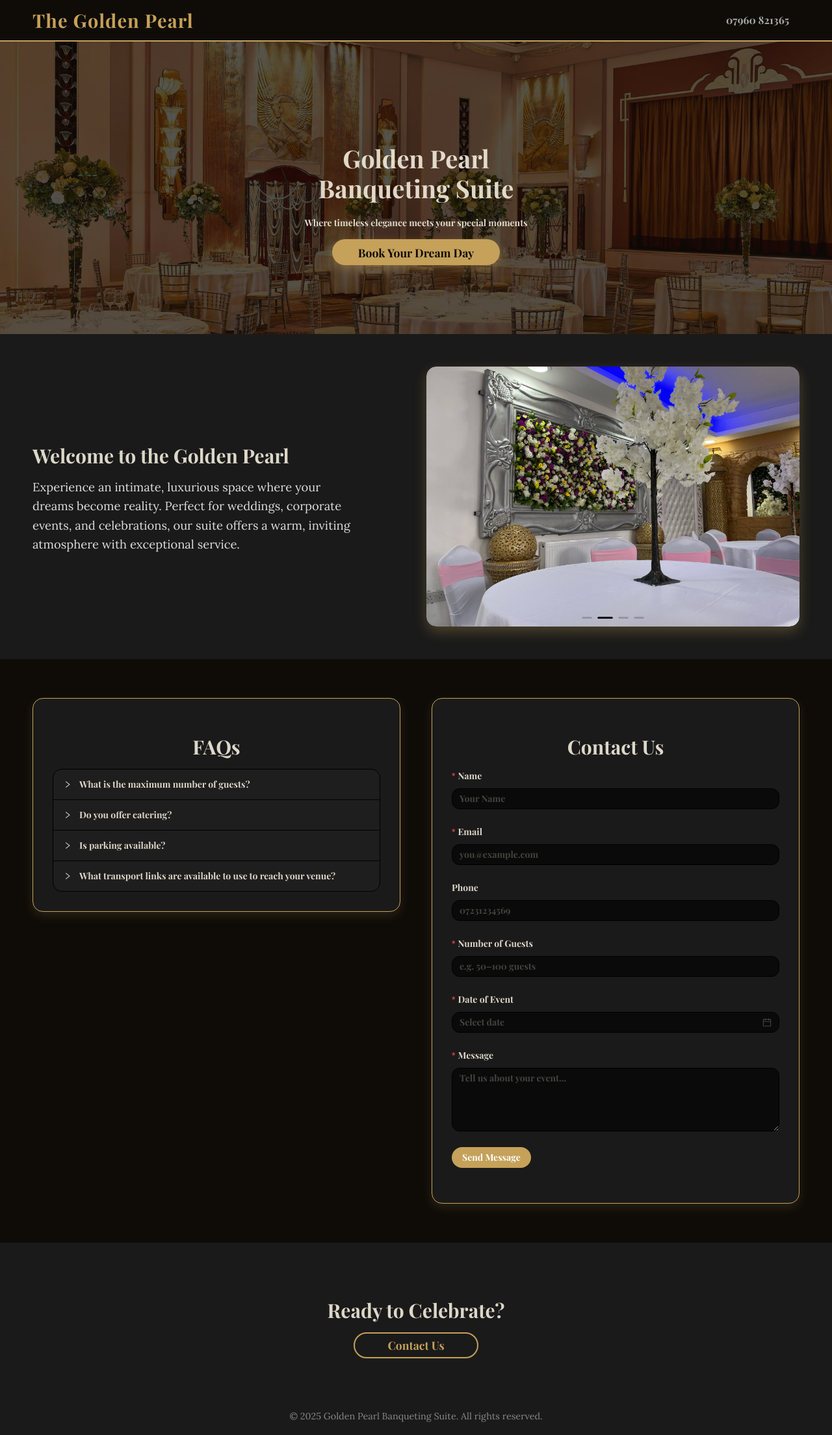
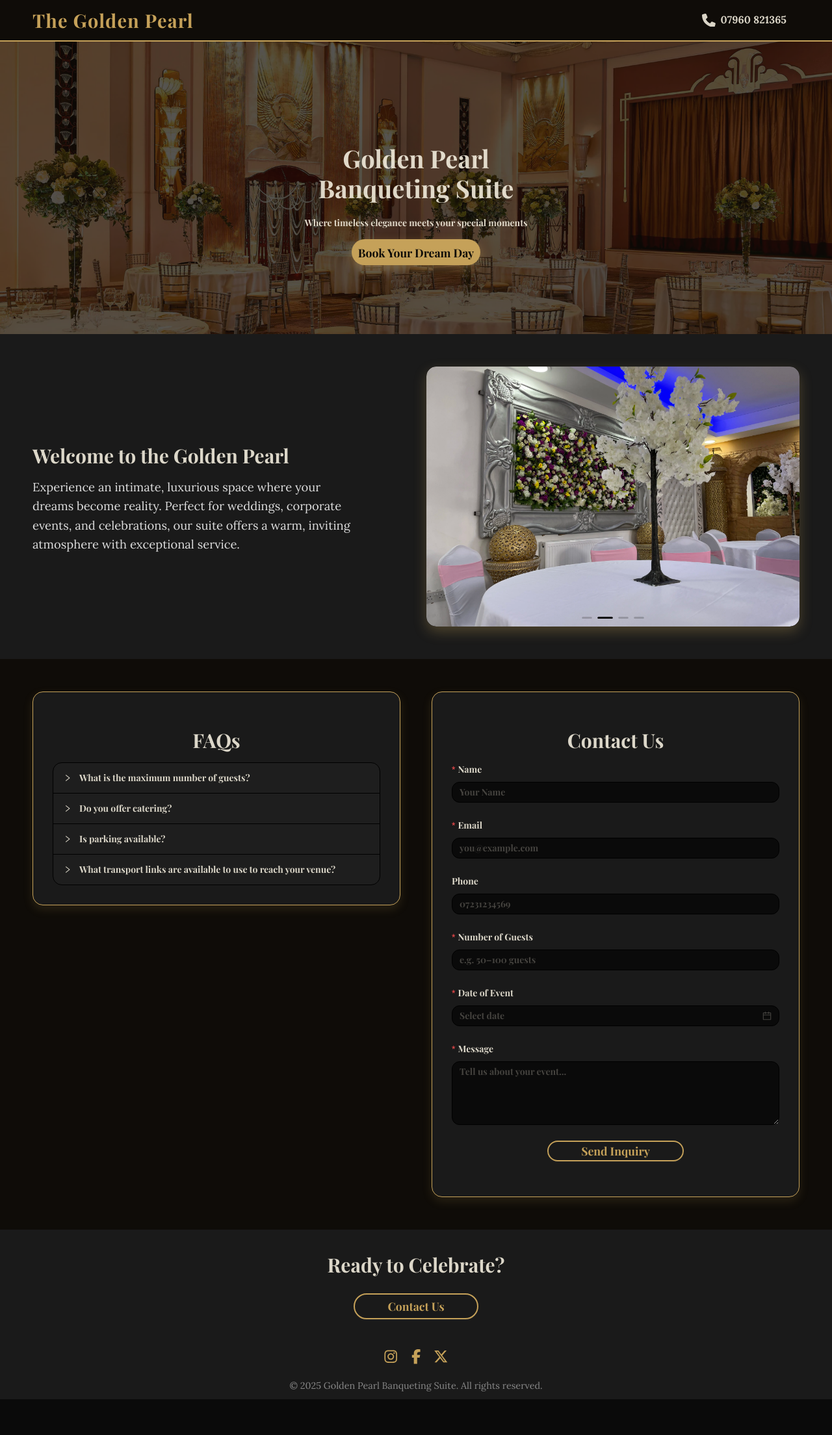
Before and after one commit to issakb/event-hall-template, a Next.js app: page / in a window 1280 px wide. Shown: the whole page at 65% size. After the commit the page ends 2153 px from the top, so only its background shows below. Built offline with nearby package versions, Linux system fonts and the light colour scheme; a web font is replaced by a local one.

Commit message:
Functional form and polished css

```diff
--- a/package.json
+++ b/package.json
@@ -16,7 +16,8 @@
     "framer-motion": "^12.23.0",
     "next": "15.3.4",
     "react": "^19.0.0",
-    "react-dom": "^19.0.0"
+    "react-dom": "^19.0.0",
+    "react-icons": "^5.5.0"
   },
   "devDependencies": {
     "@eslint/eslintrc": "^3",
--- a/src/pages/index.tsx
+++ b/src/pages/index.tsx
@@ -1,13 +1,36 @@
-import { Button, Layout, Menu, Row, Col, Typography, Carousel, Collapse, Form, Input, DatePicker } from 'antd';
+import React, { useState } from 'react';
+import { Button, Layout, Row, Col, Typography, Carousel, Collapse, Form, Input, DatePicker, Modal } from 'antd';
+import { FaInstagram, FaFacebookF, FaXTwitter, FaPhone } from 'react-icons/fa6';
 import styles from '../styles/Home.module.css';
 import { motion } from "framer-motion";
 import dayjs from 'dayjs';
 
 const { Header, Content, Footer } = Layout;
 const { Title, Paragraph } = Typography;
+
 const disablePastDates = (current: dayjs.Dayjs) => {
   return current && current < dayjs().endOf('day');
 };
+
+const handleSubmit = async (values: any, setIsModalVisible: React.Dispatch<React.SetStateAction<boolean>>, form: any) => {
+  const response = await fetch("https://formspree.io/f/xgvylylw", {
+    method: "POST",
+    headers: {
+      "Content-Type": "application/json",
+    },
+    body: JSON.stringify(values),
+  });
+
+  if (response.ok) {
+    setIsModalVisible(true);
+    form.resetFields();
+  } else {
+    Modal.error({
+      title:"Submission Failed",
+      content:"An error occurred while submitting the form. Please try again later or give us a call on 07960 821365."});
+  }
+};
+
 
 const galleryImages = [
   'venue-about.webp',
@@ -16,16 +39,21 @@ const galleryImages = [
   '/table.webp',
 ];
 //TODO: Remove bouncy title animation
-const MotionButton = motion(Button);
+const MotionButton = motion.create(Button);
 export default function Home() {
+  const [isModalVisible, setIsModalVisible] = useState(false);
+  const [form] = Form.useForm();
   return (
     <Layout className={styles.layout}>
       <Header className={styles.header}>
       <motion.div whileHover={{ scale: 1.05, rotate: 1 }} transition={{ type: "spring", stiffness: 200 }}>
         <div className={styles.logo}>The Golden Pearl</div>
       </motion.div>
-
-        <Menu
+      <div className={styles.titlePhoneNumber}>
+        <FaPhone className={styles.phoneIcon} />
+        <Typography.Text className={styles.phoneText}>07960 821365</Typography.Text>
+      </div>
+        {/* <Menu
           theme="dark"
           mode="horizontal"
           selectable={false}
@@ -36,7 +64,7 @@ export default function Home() {
             // { key: 'gallery', label: 'Gallery' },
             // { key: 'contact', label: 'Contact' },
           ]}
-        />
+        /> */}
       </Header>
 
       <Content className={styles.content}>
@@ -145,14 +173,18 @@ export default function Home() {
                       The number 66 bus stops outside the H suite and goes into Birmingham City Centre.
                         We are located outside of the Clean Air Zone so charges can be avoided depending on your entry route.</p>
                   </Collapse.Panel>
-
                 </Collapse>
               </div>
             </Col>
             <Col xs={24} md={12}>
               <div className={styles.contactSection}>
                 <Title level={2} className={styles.contactTitle}>Contact Us</Title>
-                <Form layout="vertical" className={styles.contactForm}>
+                <Form
+                  form={form}
+                  className={styles.contactForm}
+                  onFinish={(values) => handleSubmit(values, setIsModalVisible, form)}
+                  layout="vertical"
+                >
                   <Form.Item label="Name" name="name" rules={[{ required: true }]}>
                     <Input placeholder="Your Name" />
                   </Form.Item>
@@ -171,8 +203,8 @@ export default function Home() {
                   <Form.Item label="Message" name="message" rules={[{ required: true }]}>
                     <Input.TextArea rows={4} placeholder="Tell us about your event..." />
                   </Form.Item>
-                  <Form.Item>
-                    <Button type="primary" htmlType="submit">Send Message</Button>
+                  <Form.Item style={{textAlign: 'center'}}>
+                    <Button className= {styles.ctaButtonSecondary} type="default" htmlType="submit">Send Inquiry</Button>
                   </Form.Item>
                 </Form>
               </div>
@@ -222,6 +254,7 @@ export default function Home() {
             Ready to Celebrate?
           </Title>
           <motion.div
+            className={styles.ctaButtonWrapper}
             whileHover={{ scale: 1.05 }}
             whileTap={{ scale: 0.98 }}
             transition={{ type: 'spring', stiffness: 300 }}
@@ -239,8 +272,45 @@ export default function Home() {
       </Content>
 
       <Footer className={styles.footer}>
-        © {new Date().getFullYear()} Golden Pearl Banqueting Suite. All rights reserved.
+        <div className={styles.footerContainer}>
+          <Typography.Text className={styles.footerText}>
+            © {new Date().getFullYear()} Golden Pearl Banqueting Suite. All rights reserved.
+          </Typography.Text>
+          <div className={styles.footerIcons}>
+            {[
+              { href: 'https://instagram.com', icon: <FaInstagram />, label: 'Instagram' },
+              { href: 'https://facebook.com', icon: <FaFacebookF />, label: 'Facebook' },
+              { href: 'https://twitter.com', icon: <FaXTwitter />, label: 'Twitter' },
+            ].map((social) => (
+              <motion.a
+                key={social.label}
+                href={social.href}
+                target="_blank"
+                rel="noopener noreferrer"
+                aria-label={social.label}
+                className={styles.footerIcon}
+                whileHover={{ scale: 1.2 }}
+                whileTap={{ scale: 0.9 }}
+                transition={{ type: 'spring', stiffness: 300 }}
+              >
+                {social.icon}
+              </motion.a>
+            ))}
+          </div>
+        </div>
       </Footer>
+      <Modal
+        title={<div className="modalTitle">Form Submitted Successfully</div>}
+        open={isModalVisible}
+        onOk={() => setIsModalVisible(false)}
+        onCancel={() => setIsModalVisible(false)}
+        okText="Close"
+        className="modalContainer"
+      >
+        <div className="modalContent">
+          <p>Thank you for your inquiry! We will get back to you shortly.</p>
+        </div>
+      </Modal>
     </Layout>
   );
 }
--- a/src/styles/Home.module.css
+++ b/src/styles/Home.module.css
@@ -42,6 +42,26 @@
   color: #e0c77d !important;
 }
 
+.titlePhoneNumber {
+  margin-left: auto;
+  margin-right: 20px;
+  display: flex;
+  align-items: center;
+}
+
+.phoneIcon {
+  color: inherit; /* Match the parent color */
+  font-size: 1.3rem; /* Adjust size to match the text */
+  margin-right: 8px; /* Add spacing between the icon and text */
+}
+
+.phoneText {
+  font-family: inherit; /* Inherit font from parent */
+  color: inherit; /* Inherit color from parent */
+  font-size: 16px; /* Adjust size if needed */
+  font-weight: bold; /* Optional for emphasis */
+}
+
 .content {
   padding: 0;
 }
@@ -84,7 +104,7 @@
   border: none;
   color: #0f0c08; /* changed from #111 to match dark black */
   font-weight: 600;
-  padding: 12px 40px;
+  padding: 12px 10px;
   border-radius: 30px;
   box-shadow: 0 6px 15px rgba(197, 161, 89, 0.4);
   transition: background-color 0.3s ease;
@@ -175,7 +195,7 @@
 }
 
 .faqContactSection {
-  padding: 60px 50px;
+  padding: 50px 50px;
   background-color: #0f0c08;
   color: #f7f1e1;
 }
@@ -274,7 +294,7 @@
 /* CTA Section */
 
 .ctaSection {
-  padding: 60px 50px;
+  padding: 10px 10px;
   background-color: #1a1a1a;
   text-align: center;
   color: #f7f1e1;
@@ -286,6 +306,10 @@
   font-size: 2.5rem;
   margin-bottom: 30px;
   color: #c5a159;
+}
+
+.ctaButtonWrapper{
+  padding: 10px 10px;
 }
 
 .ctaButtonSecondary {
@@ -307,14 +331,76 @@
 }
 
 /* Footer */
+.footerContainer {
+  display: flex;
+  flex-direction: column;
+  align-items: center;
+  justify-content: center;
+}
 
 .footer {
   text-align: center;
   background-color: #1a1a1a; /* changed from #3a3122 to darker charcoal */
   color: #888; /* muted gray */
-  padding: 20px 0;
+  padding: 10px 0;
   font-size: 0.9rem;
   font-family: 'Lora', serif;
+}
+
+@media (min-width: 768px) {
+  .footerContainer {
+    flex-direction: column;
+    justify-content: space-between;
+    align-items: center;
+  }
+}
+
+.footerText {
+  color: #888;
+  font-size: 0.9rem;
+  font-family: 'Lora', serif;
+  text-align: center;
+  order: 2;
+}
+
+.footerIcons {
+  display: flex;
+  gap: 1.5rem;
+  justify-content: center;
+  align-items: center;
+  gap: 1rem;
+  padding: 1rem;
+  order: 1
+}
+
+.footerIcon {
+  color: #c5a159;
+  font-size: 1.4rem;
+  transition: color 0.3s ease;
+}
+
+.footerIcon:hover {
+  color: #f7f1e1;
+}
+
+.modalContainer {
+  background-color: #ffffff; /* Set a clean white background */
+  padding: 20px; /* Add padding for content spacing */
+  border-radius: 10px; /* Rounded corners for a modern look */
+  box-shadow: 0 4px 10px rgba(0, 0, 0, 0.2); /* Add a subtle shadow for depth */
+}
+
+.modalTitle {
+  font-size: 1.5rem; /* Slightly larger title font */
+  font-weight: bold; /* Make the title stand out */
+  color: #333333; /* Dark text for readability */
+  margin-bottom: 10px; /* Add spacing below the title */
+}
+
+.modalContent {
+  font-size: 1rem; /* Standard font size for content */
+  color: #555555; /* Neutral text color */
+  line-height: 1.5; /* Improve readability */
 }
 
 /* Mobile Responsiveness */
@@ -324,6 +410,19 @@
     height: auto;
     flex-direction: column;
     align-items: flex-start;
+  }
+
+  .titlePhoneNumber {
+    margin-right: 10px; /* Reduce margin for smaller screens */
+    margin-left: auto;
+  }
+
+  .phoneIcon {
+    font-size: 1.5rem; /* Adjust icon size for smaller screens */
+  }
+
+  .phoneText {
+    font-size: 1.5rem; /* Adjust text size for smaller screens */
   }
 
   .logo {
@@ -360,6 +459,11 @@
     text-align: center;
   }
 
+  @media (min-width: 1200px) {
+    .aboutSection {
+      gap: 40px; /* Limit the gap for larger screens */
+    }
+  }
   .aboutTitle {
     font-size: 2rem;
     text-align: center;
@@ -369,11 +473,11 @@
     max-width: 90%;
     margin: 0 auto 30px auto;
   }
-
+/*
   .aboutImage {
     width: 100%;
     max-width: 400px;
-  }
+  } */
 
   .gallerySection {
     padding: 40px 20px;
```
Also changed, not shown: 1 other file (tests, documents, lock files or other folders).
